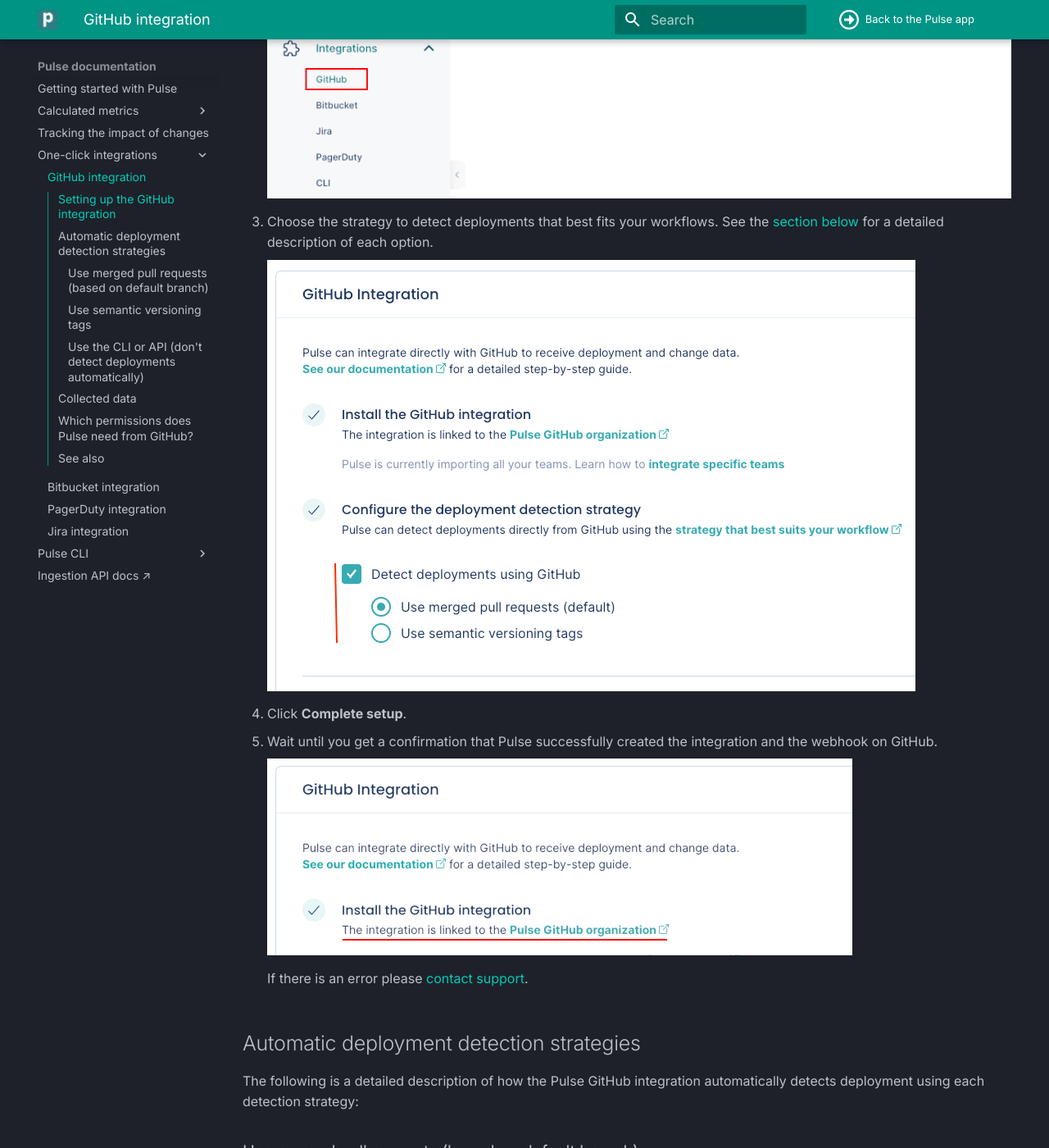
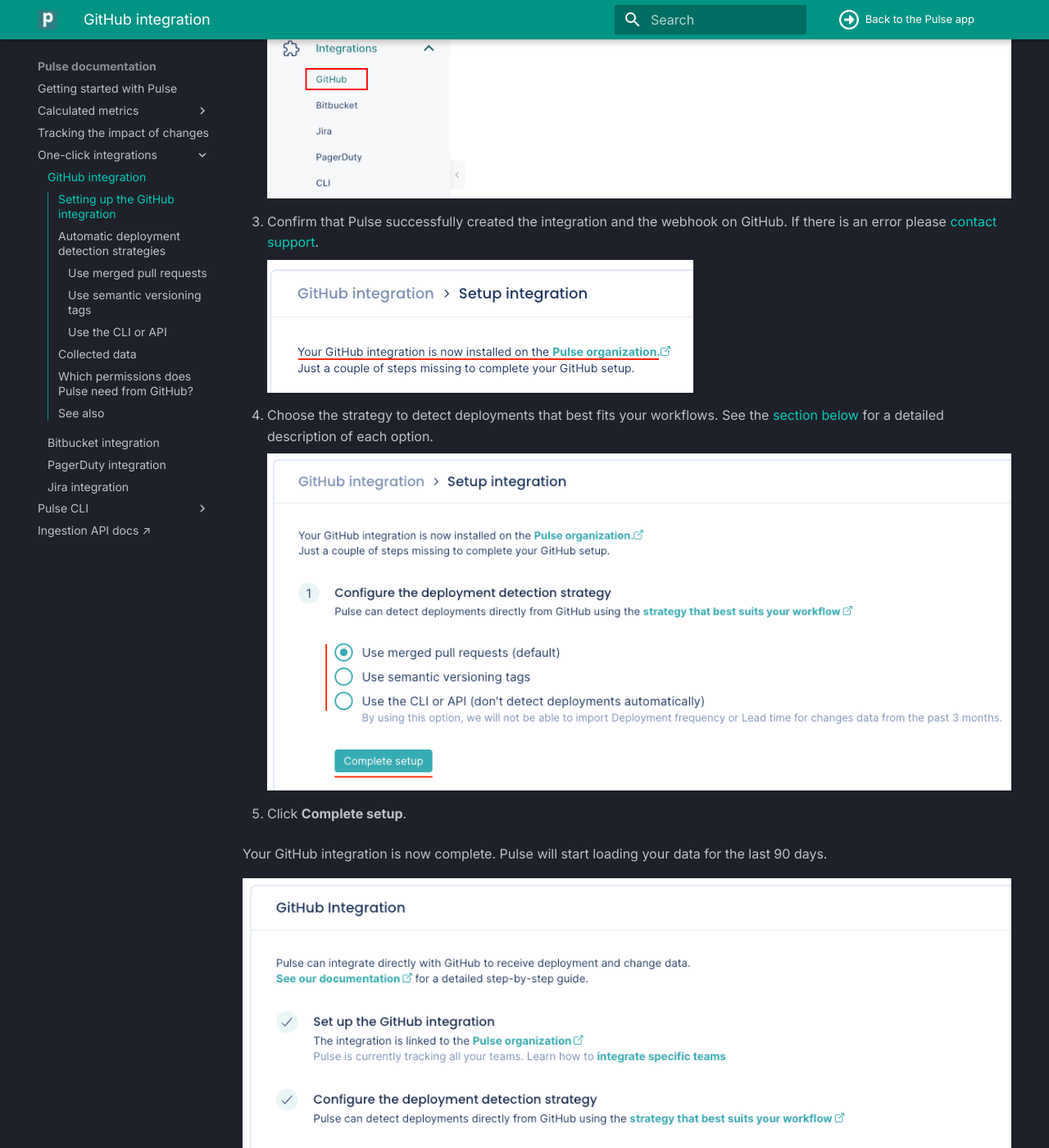
Before and after one commit to codacy/pulse-user-docs, an MkDocs documentation site: the page built from docs/one-click-integrations/github-integration.md, in a window 1280 px wide and 1400 px high, scrolled down 1136 px. Shown: the whole window at 82% size. Built offline with MkDocs 1.6.1 and Material for MkDocs 9.7.7, drawn with Linux system fonts in a browser that asks for light colours; some of the changed text lies outside the part shown.

Commit message:
feat: Update setup steps, screenshots, and detection strategy options

```diff
--- a/docs/one-click-integrations/github-integration.md
+++ b/docs/one-click-integrations/github-integration.md
@@ -26,23 +26,25 @@
 
     ![Installing the Pulse GitHub App](images/github-installing.png)
 
-1.  Choose the strategy to detect deployments that best fits your workflows. See the [section below](#deployment-detection-strategy) for a detailed description of each option.<!--TODO: Update image-->
+1.  Confirm that Pulse successfully created the integration and the webhook on GitHub. If there is an error please [contact support](mailto:pulsesupport@codacy.com).
+
+    ![Pulse GitHub App installed successfully](images/github-installed-ok.png)
+
+1.  Choose the strategy to detect deployments that best fits your workflows. See the [section below](#deployment-detection-strategy) for a detailed description of each option.
 
     ![Choosing a deployment detection strategy](images/github-strategy.png)
 
 1.  Click **Complete setup**.
 
-1.  Wait until you get a confirmation that Pulse successfully created the integration and the webhook on GitHub.<!--TODO: Confirm message and update image-->
+Your GitHub integration is now complete. Pulse will start loading your data for the last 90 days.
 
-    ![Pulse GitHub integration set up successfully](images/github-ok.png)
-
-    If there is an error please [contact support](mailto:pulsesupport@codacy.com).
+![Pulse GitHub integration set up successfully](images/github-ok.png)
 
 ## Automatic deployment detection strategies {: id="deployment-detection-strategy"}
 
 The following is a detailed description of how the Pulse GitHub integration automatically detects deployment using each detection strategy:
 
-### Use merged pull requests (based on default branch)
+### Use merged pull requests
 
 -   Pulse considers a deployment every merged pull request that **targets the default branch** of the repository.
 -   The deployment date is the timestamp when the corresponding pull request is merged.
@@ -72,10 +74,9 @@
 
 -   Pulse associates all GitHub teams of the person who creates a Git tag with the corresponding deployment, excluding teams with less than two members. Pulse only takes changes to GitHub teams into account on Git tags created after those changes.
 
-### Use the CLI or API (don't detect deployments automatically)
-<!--TODO: This option changed. Update the text below accordingnly-->
+### Use the CLI or API
 
--   If the option **Detect deployments using GitHub** is turned off, Pulse doesn't detect deployments automatically using GitHub events.
+-   Pulse doesn't detect deployments automatically using GitHub events.
 
     This is useful if none of the automatic deployment detection strategies match your workflow and you must have control over the way Pulse tracks your deployments.
 
```
Also changed, not shown: docs/one-click-integrations/images/github-installed-ok.png (added), docs/one-click-integrations/images/github-ok.png, docs/one-click-integrations/images/github-strategy.png.
